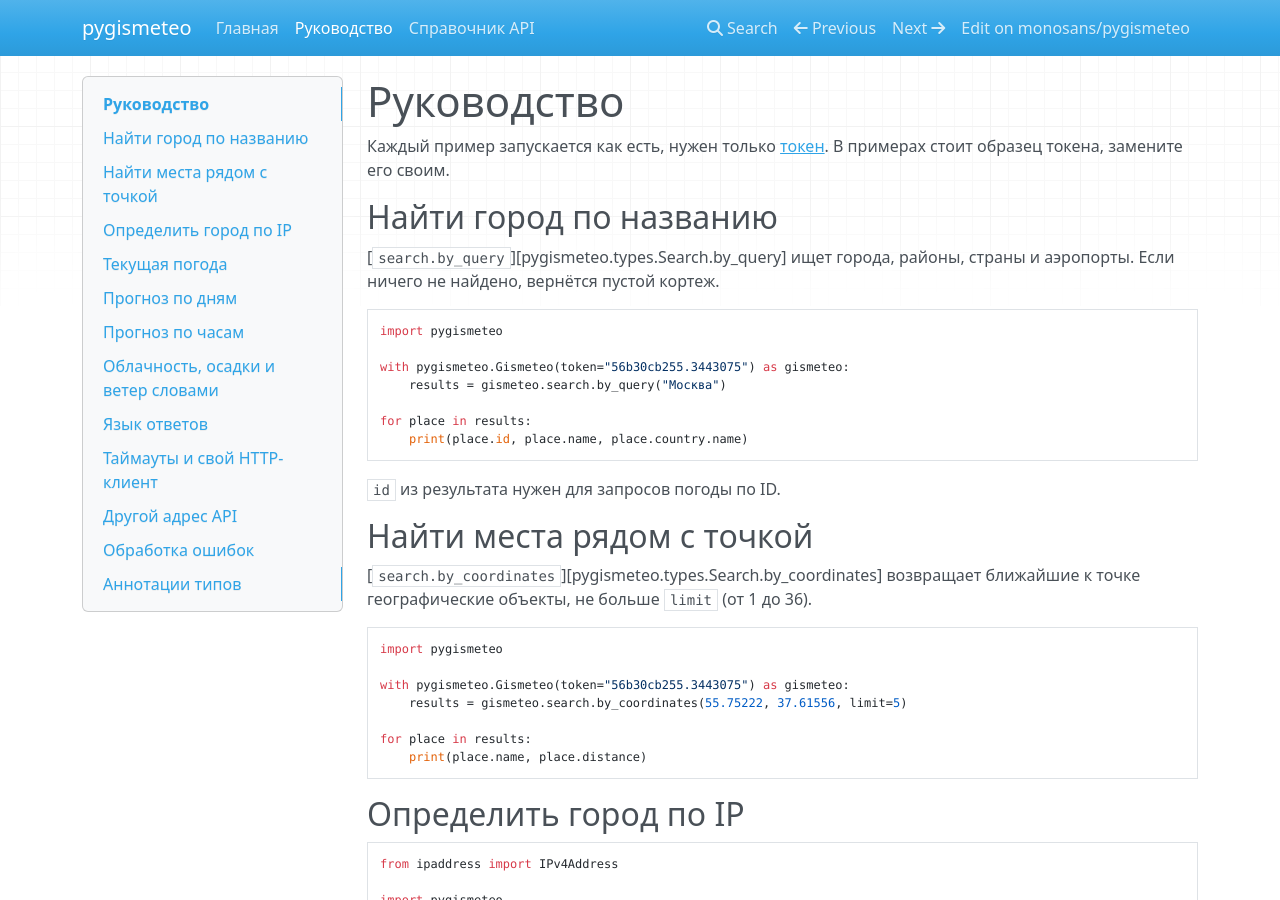
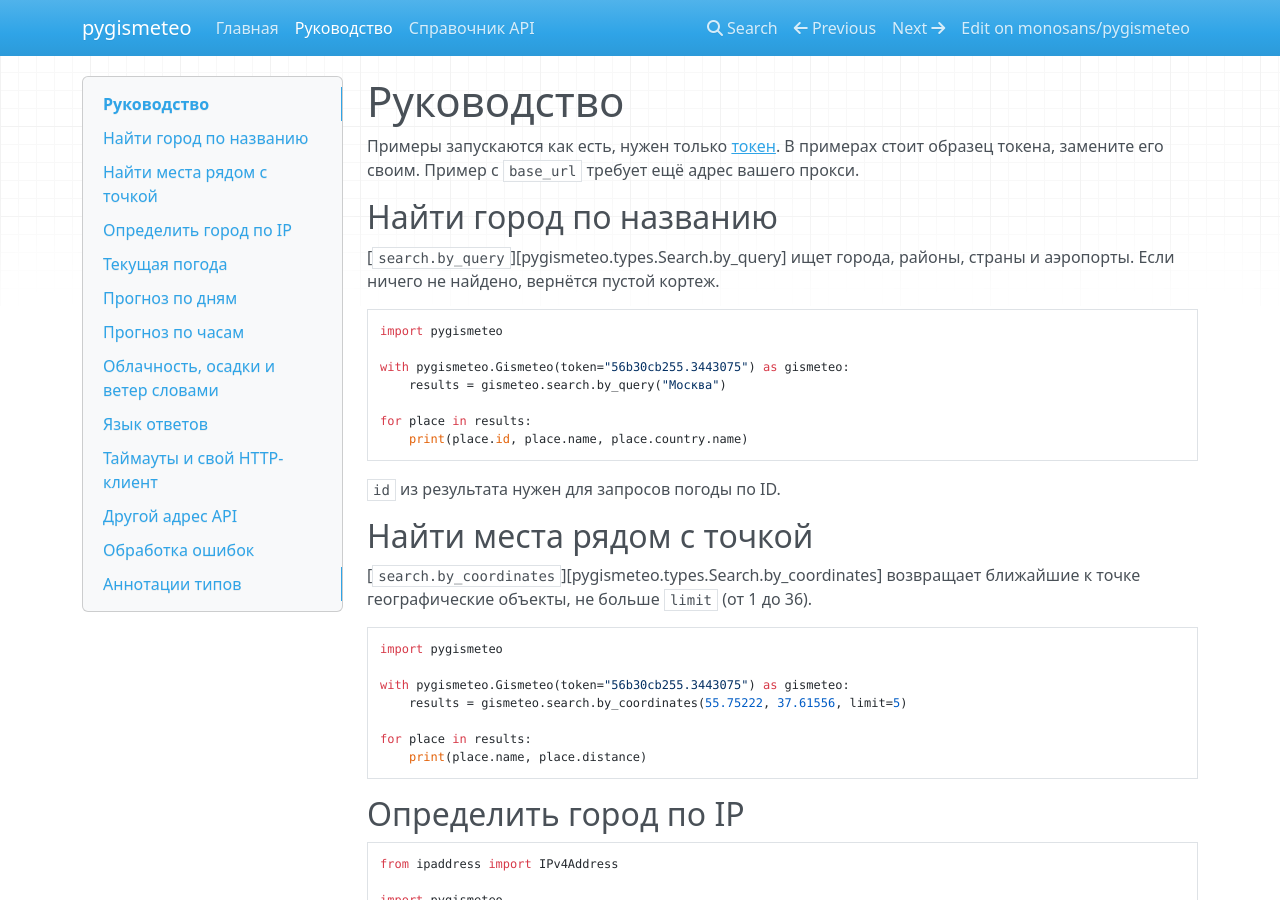
Before and after one commit to monosans/pygismeteo, an MkDocs documentation site: the page built from docs/guide.md, in a window 1280 px wide and 900 px high. Built offline with MkDocs 1.6.1, drawn with Linux system fonts in a browser that asks for light colours; nearby versions of some CDN libraries.

```diff
--- a/docs/guide.md
+++ b/docs/guide.md
@@ -1,6 +1,6 @@
 # Руководство
 
-Каждый пример запускается как есть, нужен только [токен](index.md). В примерах стоит образец токена, замените его своим.
+Примеры запускаются как есть, нужен только [токен](index.md). В примерах стоит образец токена, замените его своим. Пример с `base_url` требует ещё адрес вашего прокси.
 
 ## Найти город по названию
 
```
Also changed, not shown: README.md (+1 -1 lines), docs/index.md (+2 -0 lines).
